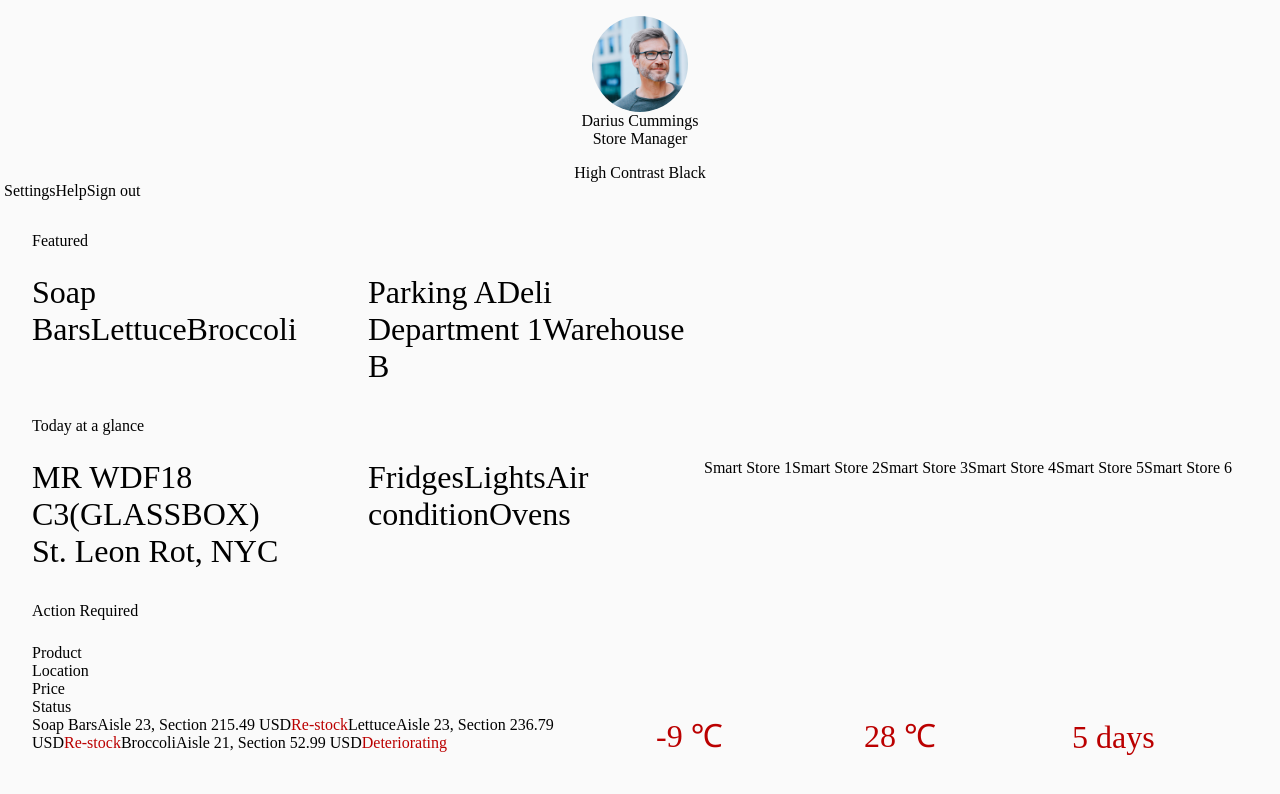
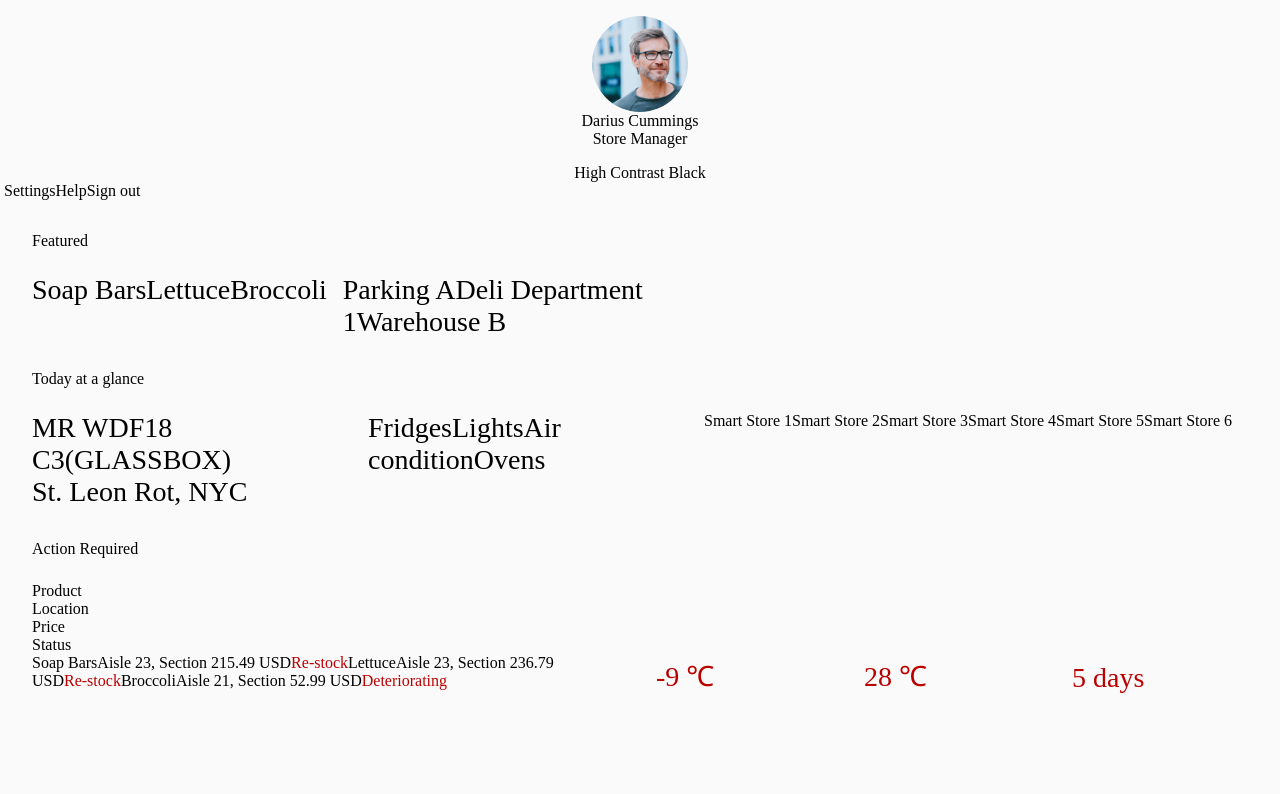
Before and after one commit to ilhan007/ui5con-app, a React (Create React App) app: page /#/home in a window 1280 px wide. Shown: the top 794 px of the page. Built offline with nearby package versions, Linux system fonts and the light colour scheme.

Commit message:
readme starter

```diff
--- a/public/index.html
+++ b/public/index.html
@@ -29,7 +29,7 @@
         }
     </script>
   </head>
-  <body>
+  <body role="application">
     <noscript>You need to enable JavaScript to run this app.</noscript>
     <div id="root" class="root"></div>
     <!--
@@ -41,6 +41,6 @@
 
       To begin the development, run `npm start` or `yarn start`.
       To create a production bundle, use `npm run build` or `yarn build`.
-    -->
+	-->
   </body>
 </html>
--- a/src/App.css
+++ b/src/App.css
@@ -47,11 +47,11 @@ html, body, .root, .App {
 
 .ui5icon-size,
 .ui5label-size {
-	font-size: 2rem;
+	font-size: 1.75rem;
 }
 
 .ui5list-item {
-	font-size: 2rem;
+	font-size: 1.75rem;
 	--sapUiContentNonInteractiveIconColor: #1a9898;
 }
 
--- a/src/home/Home.js
+++ b/src/home/Home.js
@@ -31,7 +31,7 @@ class Home extends Component {
 			<div className="app-content">
 
 				{/* Featured */}
-				<ui5-title>Featured</ui5-title>
+				<ui5-title level="H3">Featured</ui5-title>
 				<section className="section">
 					{
 						data.featured.map((dataObj, index) =>
@@ -61,7 +61,7 @@ class Home extends Component {
 				</section>
 
 				{/* Today */}
-				<ui5-title>Today at a glance</ui5-title>
+				<ui5-title level="H3">Today at a glance</ui5-title>
 				<section className="section">
 
 					<ui5-card
@@ -121,7 +121,7 @@ class Home extends Component {
 				</section>
 
 				{/* Actions Required */}
-				<ui5-title>Action Required</ui5-title>
+				<ui5-title level="H3">Action Required</ui5-title>
 				<section className="section">
 
 					{data.actions.map(action =>
```
Also changed, not shown: 1 other file (tests, documents, lock files or other folders).
